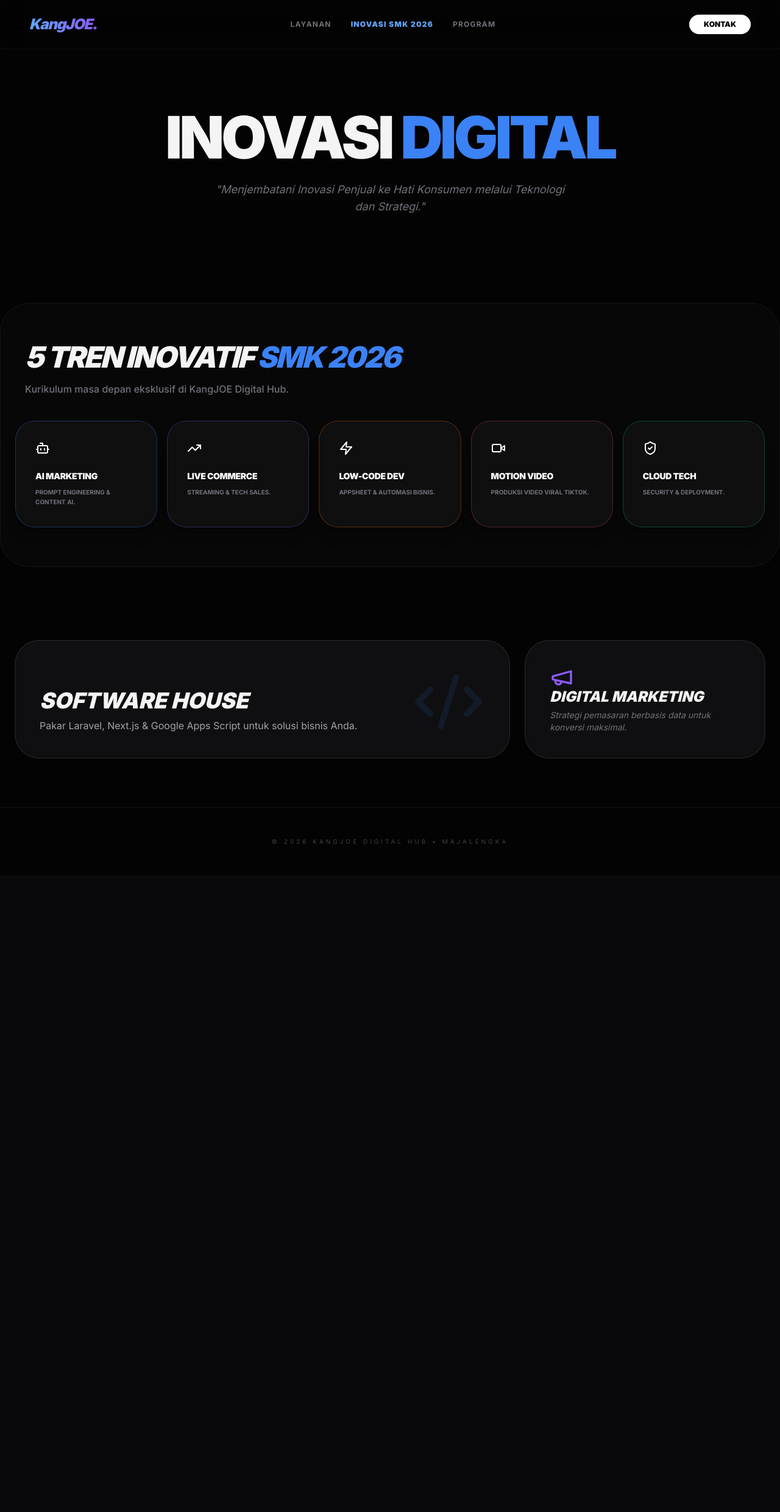
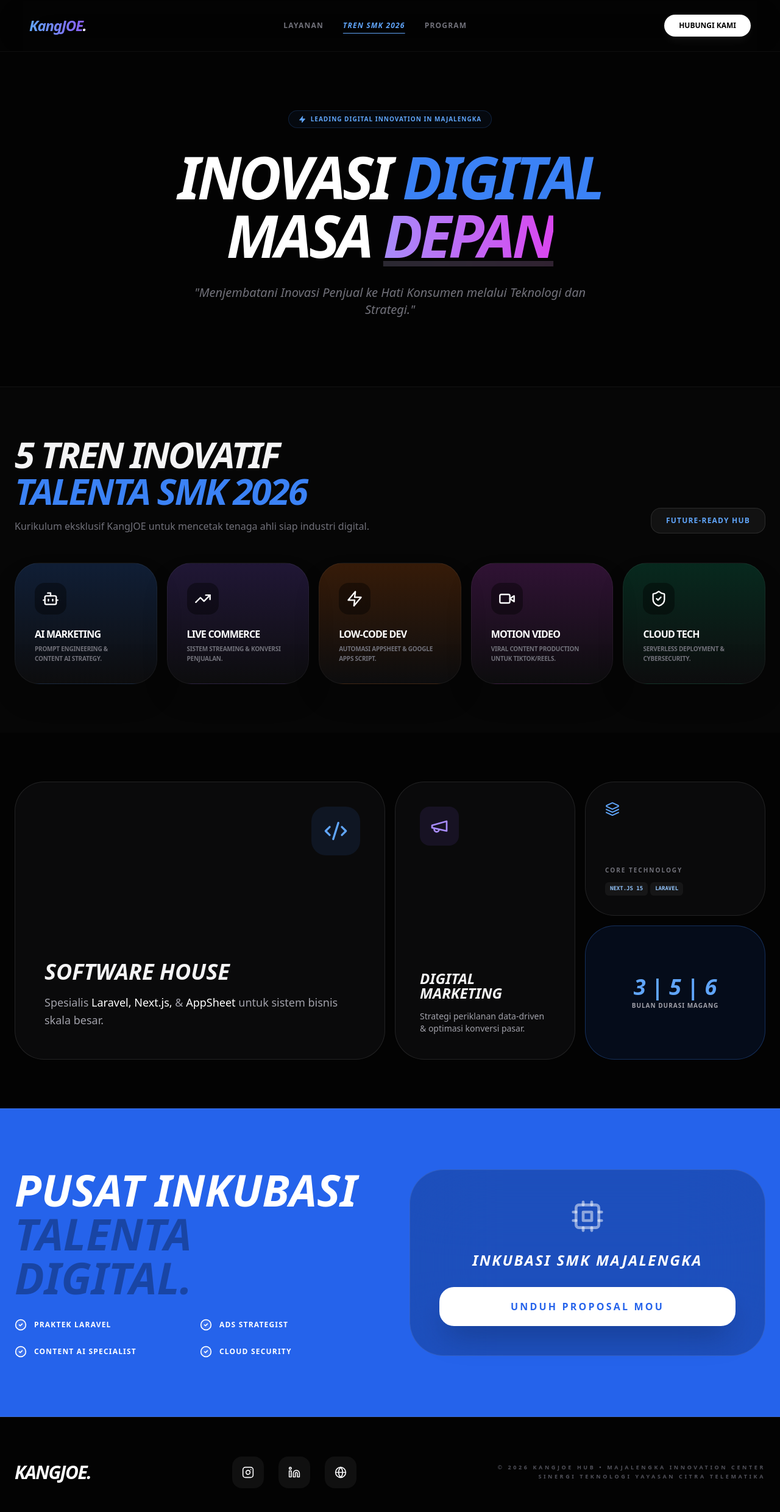
Before and after one commit to deny97-ct/landingpage-kangjoe, a Next.js app: page / in a window 1280 px wide. Shown: the top 2480 px of the page at 61% size. Before the commit the page ends 1436 px from the top, so only its background shows below. Built offline with nearby package versions, Linux system fonts and the light colour scheme.

Commit message:
Update page.tsx

```diff
--- a/src/app/page.tsx
+++ b/src/app/page.tsx
@@ -10,87 +10,165 @@
 
 export default function LandingPage() {
   return (
-    <div className="min-h-screen bg-[#030303] text-zinc-100 selection:bg-blue-500/30 overflow-x-hidden">
+    <div className="min-h-screen bg-[#030303] text-zinc-100 selection:bg-blue-500/30 overflow-x-hidden font-sans">
 
-      {/* 1. NAV - Menu Baru "Inovasi SMK" */}
+      {/* --- NAVIGASI --- */}
       <nav className="flex justify-between items-center px-6 md:px-12 py-6 border-b border-white/5 backdrop-blur-2xl sticky top-0 z-[100]">
         <div className="text-2xl font-black tracking-tighter bg-gradient-to-r from-blue-400 to-violet-500 bg-clip-text text-transparent italic">
-          KangJOE.
+          KangJOE<span className="text-white">.</span>
         </div>
         <div className="hidden md:flex gap-8 text-xs font-bold uppercase tracking-widest text-zinc-500">
           <a href="#services" className="hover:text-white transition-colors">Layanan</a>
-          <a href="#trends" className="hover:text-white transition-colors text-blue-400 font-black">INOVASI SMK 2026</a>
+          <a href="#trends" className="hover:text-white transition-colors text-blue-400 font-black italic underline underline-offset-8">Tren SMK 2026</a>
           <a href="#smk" className="hover:text-white transition-colors">Program</a>
         </div>
-        <button className="bg-white text-black px-6 py-2 rounded-full text-xs font-black hover:bg-blue-500 hover:text-white transition-all">
-          KONTAK
+        <button className="bg-white text-black px-6 py-2.5 rounded-full text-xs font-black hover:bg-blue-600 hover:text-white transition-all shadow-lg shadow-white/5">
+          HUBUNGI KAMI
         </button>
       </nav>
 
-      {/* 2. HERO */}
+      {/* --- HERO SECTION --- */}
       <section className="relative px-6 pt-24 pb-16 text-center">
-        <div className="absolute top-0 left-1/2 -translate-x-1/2 -z-10 h-[500px] w-full max-w-4xl bg-blue-600/10 blur-[120px]" />
-        <motion.div initial={{ opacity: 0, y: 20 }} animate={{ opacity: 1, y: 0 }}>
-          <h1 className="text-5xl md:text-8xl font-black tracking-tighter mb-6 leading-none uppercase">
-            INOVASI <span className="text-blue-500 text-glow">DIGITAL</span>
+        <div className="absolute top-0 left-1/2 -translate-x-1/2 -z-10 h-[500px] w-full max-w-4xl bg-blue-600/10 blur-[120px] opacity-60" />
+        <motion.div initial={{ opacity: 0, y: 20 }} animate={{ opacity: 1, y: 0 }} transition={{ duration: 0.8 }}>
+          <div className="inline-flex items-center gap-2 px-4 py-1.5 rounded-full border border-blue-500/20 bg-blue-500/5 text-blue-400 text-[10px] font-bold uppercase tracking-widest mb-8">
+            <Zap size={12} className="fill-current" /> Leading Digital Innovation in Majalengka
+          </div>
+          <h1 className="text-5xl md:text-8xl font-black tracking-tighter mb-8 leading-[0.9] text-white italic uppercase">
+            Inovasi <span className="text-blue-500">Digital</span> <br />
+            Masa <span className="bg-gradient-to-r from-violet-400 to-fuchsia-500 bg-clip-text text-transparent underline decoration-white/10">Depan</span>
           </h1>
-          <p className="text-zinc-500 max-w-xl mx-auto text-lg italic mb-10">
+          <p className="text-zinc-500 max-w-2xl mx-auto text-lg md:text-xl mb-12 italic leading-relaxed font-light">
             "Menjembatani Inovasi Penjual ke Hati Konsumen melalui Teknologi dan Strategi."
           </p>
         </motion.div>
       </section>
 
-      {/* 3. SECTION 5 TREN (Kita pindahkan ke atas agar pasti terlihat) */}
-      <section id="trends" className="px-6 py-16 max-w-7xl mx-auto bg-white/[0.02] rounded-[3rem] border border-white/5 my-10">
-        <div className="mb-10 text-center md:text-left px-4">
-          <h2 className="text-3xl md:text-5xl font-black tracking-tighter italic mb-4 uppercase">
-            5 Tren Inovatif <span className="text-blue-500">SMK 2026</span>
-          </h2>
-          <p className="text-zinc-500 font-medium">Kurikulum masa depan eksklusif di KangJOE Digital Hub.</p>
+      {/* --- SECTION: 5 TREN INOVATIF SMK (UPDATE TERBARU) --- */}
+      <section id="trends" className="px-6 py-20 max-w-7xl mx-auto border-t border-white/5 bg-white/[0.01]">
+        <div className="flex flex-col md:flex-row justify-between items-end mb-12 gap-6">
+          <div className="max-w-2xl">
+            <h2 className="text-4xl md:text-6xl font-black tracking-tighter mb-4 italic uppercase">
+              5 Tren Inovatif <br/><span className="text-blue-500">Talenta SMK 2026</span>
+            </h2>
+            <p className="text-zinc-500 font-medium">Kurikulum eksklusif KangJOE untuk mencetak tenaga ahli siap industri digital.</p>
+          </div>
+          <div className="px-6 py-3 bg-white/5 rounded-2xl border border-white/10 text-blue-400 text-xs font-black uppercase tracking-widest">
+            Future-Ready Hub
+          </div>
         </div>
 
         <div className="grid grid-cols-1 md:grid-cols-5 gap-4">
           {[
-            { t: "AI Marketing", d: "Prompt Engineering & Content AI.", i: <Bot/>, c: "border-blue-500/30" },
-            { t: "Live Commerce", d: "Streaming & Tech Sales.", i: <TrendingUp/>, c: "border-violet-500/30" },
-            { t: "Low-Code Dev", d: "AppSheet & Automasi Bisnis.", i: <Zap/>, c: "border-orange-500/30" },
-            { t: "Motion Video", d: "Produksi Video Viral TikTok.", i: <Video/>, c: "border-pink-500/30" },
-            { t: "Cloud Tech", d: "Security & Deployment.", i: <ShieldCheck/>, c: "border-emerald-500/30" }
+            { t: "AI Marketing", d: "Prompt Engineering & Content AI Strategy.", i: <Bot size={28}/>, c: "from-blue-500/20" },
+            { t: "Live Commerce", d: "Sistem Streaming & Konversi Penjualan.", i: <TrendingUp size={28}/>, c: "from-violet-500/20" },
+            { t: "Low-Code Dev", d: "Automasi AppSheet & Google Apps Script.", i: <Zap size={28}/>, c: "from-orange-500/20" },
+            { t: "Motion Video", d: "Viral Content Production untuk TikTok/Reels.", i: <Video size={28}/>, c: "from-fuchsia-500/20" },
+            { t: "Cloud Tech", d: "Serverless Deployment & Cybersecurity.", i: <ShieldCheck size={28}/>, c: "from-emerald-500/20" }
           ].map((item, idx) => (
             <motion.div
               key={idx}
-              whileHover={{ scale: 1.05 }}
-              className={`p-8 rounded-[2rem] border ${item.c} bg-zinc-900/50 transition-all group shadow-xl`}
+              whileHover={{ y: -10 }}
+              className={`p-8 rounded-[2.5rem] border border-white/5 bg-gradient-to-b ${item.c} to-zinc-900/40 flex flex-col gap-6 group hover:border-white/20 transition-all duration-500 shadow-2xl`}
             >
-              <div className="mb-6 text-white group-hover:text-blue-400 transition-colors">{item.i}</div>
-              <h4 className="font-black text-sm mb-2 uppercase tracking-tight text-white">{item.t}</h4>
-              <p className="text-[10px] text-zinc-500 leading-relaxed uppercase font-bold">{item.d}</p>
+              <div className="p-3 bg-black/40 w-fit rounded-2xl text-white group-hover:scale-110 transition-transform">{item.i}</div>
+              <div>
+                <h4 className="font-black text-white mb-2 uppercase tracking-tighter leading-none">{item.t}</h4>
+                <p className="text-[10px] text-zinc-500 leading-relaxed font-bold uppercase tracking-tight">{item.d}</p>
+              </div>
             </motion.div>
           ))}
         </div>
       </section>
 
-      {/* 4. SERVICES */}
+      {/* --- SERVICES GRID --- */}
       <section id="services" className="px-6 py-20 max-w-7xl mx-auto">
-        <div className="grid grid-cols-1 md:grid-cols-3 gap-6 h-auto">
-          <div className="md:col-span-2 bg-zinc-900/60 border border-white/10 rounded-[2.5rem] p-10 flex flex-col justify-end relative overflow-hidden group hover:border-blue-500/50 transition-all">
-            <Code2 className="absolute top-10 right-10 text-blue-500/10 group-hover:scale-110 transition-transform" size={120} />
-            <h3 className="text-4xl font-black italic mb-2">SOFTWARE HOUSE</h3>
-            <p className="text-zinc-400 leading-relaxed">Pakar Laravel, Next.js & Google Apps Script untuk solusi bisnis Anda.</p>
+        <div className="grid grid-cols-1 md:grid-cols-4 gap-4 auto-rows-[220px]">
+
+          {/* Card 1: Software House */}
+          <motion.div whileHover={{ scale: 0.99 }} className="md:col-span-2 md:row-span-2 relative group overflow-hidden rounded-[3rem] border border-white/10 bg-zinc-900/40 p-12 flex flex-col justify-end">
+            <div className="absolute top-10 right-10 p-5 bg-blue-500/10 rounded-3xl text-blue-400 group-hover:bg-blue-500 group-hover:text-white transition-all duration-700">
+              <Code2 size={40} />
+            </div>
+            <div className="relative z-10">
+              <h3 className="text-4xl font-black mb-4 italic uppercase">Software House</h3>
+              <p className="text-zinc-400 text-lg leading-relaxed">
+                Spesialis <span className="text-white">Laravel, Next.js,</span> & <span className="text-white font-medium">AppSheet</span> untuk sistem bisnis skala besar.
+              </p>
+            </div>
+          </motion.div>
+
+          {/* Card 2: Marketing */}
+          <motion.div whileHover={{ scale: 0.99 }} className="md:row-span-2 relative group overflow-hidden rounded-[3rem] border border-white/10 bg-zinc-900/40 p-10 flex flex-col justify-between">
+            <div className="p-4 bg-violet-500/10 rounded-2xl text-violet-400 w-fit group-hover:bg-violet-500 group-hover:text-white transition-all duration-700">
+              <Megaphone size={32} />
+            </div>
+            <div>
+              <h3 className="text-2xl font-black mb-4 italic uppercase leading-none">Digital Marketing</h3>
+              <p className="text-zinc-400 text-sm">Strategi periklanan data-driven & optimasi konversi pasar.</p>
+            </div>
+          </motion.div>
+
+          {/* Card 3: Tech Stack */}
+          <div className="relative rounded-[3rem] border border-white/10 bg-zinc-900/40 p-8 flex flex-col justify-between">
+            <div className="text-blue-400"><Layers size={24}/></div>
+            <div>
+              <h4 className="text-[10px] font-bold text-zinc-500 uppercase tracking-[0.2em] mb-3">Core Technology</h4>
+              <div className="flex flex-wrap gap-1 text-[9px] font-mono font-bold text-blue-300 uppercase">
+                <span className="px-2 py-1 bg-white/5 rounded-md">Next.js 15</span>
+                <span className="px-2 py-1 bg-white/5 rounded-md">Laravel</span>
+              </div>
+            </div>
           </div>
-          <div className="bg-zinc-900/60 border border-white/10 rounded-[2.5rem] p-10 flex flex-col justify-between hover:border-violet-500/50 transition-all">
-            <Megaphone className="text-violet-500" size={40} />
-            <div>
-              <h3 className="text-2xl font-black italic mb-2 leading-none uppercase">Digital Marketing</h3>
-              <p className="text-zinc-500 text-sm italic">Strategi pemasaran berbasis data untuk konversi maksimal.</p>
+
+          {/* Card 4: Internship */}
+          <div className="relative rounded-[3rem] border border-blue-500/30 bg-blue-600/10 p-8 flex flex-col justify-center text-center">
+            <div className="text-blue-400 font-black text-4xl mb-1 italic">3 | 5 | 6</div>
+            <p className="text-[10px] text-zinc-400 uppercase tracking-widest font-black leading-tight">Bulan Durasi Magang</p>
+          </div>
+
+        </div>
+      </section>
+
+      {/* --- PROGRAM SMK --- */}
+      <section id="smk" className="px-6 py-24 bg-blue-600 border-y border-white/10 text-white overflow-hidden relative">
+        <div className="max-w-7xl mx-auto grid md:grid-cols-2 gap-16 items-center">
+          <div>
+            <h2 className="text-4xl md:text-7xl font-black mb-8 italic uppercase leading-[0.85]">
+              Pusat Inkubasi <br/><span className="text-black/30">Talenta Digital.</span>
+            </h2>
+            <div className="grid grid-cols-1 sm:grid-cols-2 gap-6">
+              {['Praktek Laravel', 'Ads Strategist', 'Content AI Specialist', 'Cloud Security'].map((item, i) => (
+                <div key={i} className="flex items-center gap-3 text-white font-black uppercase text-xs tracking-widest">
+                  <CheckCircle2 size={20} className="text-white fill-white/10" /> {item}
+                </div>
+              ))}
             </div>
+          </div>
+          <div className="bg-black/20 backdrop-blur-3xl p-12 rounded-[3.5rem] border border-white/10 text-center">
+             <Cpu size={56} className="mx-auto mb-8 text-white/50 animate-pulse" />
+             <h3 className="text-2xl font-black mb-8 uppercase tracking-widest leading-none italic">Inkubasi SMK Majalengka</h3>
+             <button className="w-full bg-white text-blue-600 py-5 rounded-3xl font-black hover:scale-[1.02] transition-all uppercase tracking-[0.2em] shadow-2xl">
+               UNDUH PROPOSAL MOU
+             </button>
           </div>
         </div>
       </section>
 
-      {/* 5. FOOTER */}
-      <footer className="px-6 py-12 text-center text-zinc-700 text-[10px] tracking-[0.4em] uppercase border-t border-white/5">
-        © 2026 KANGJOE DIGITAL HUB • MAJALENGKA
+      {/* --- FOOTER --- */}
+      <footer className="px-6 py-16 border-t border-white/5">
+        <div className="max-w-7xl mx-auto flex flex-col md:flex-row justify-between items-center gap-12">
+          <div className="text-3xl font-black tracking-tighter italic text-white uppercase">KangJOE.</div>
+          <div className="flex gap-6">
+             <a href="#" className="p-4 bg-white/5 rounded-2xl hover:bg-blue-600 transition-colors"><Instagram size={20}/></a>
+             <a href="#" className="p-4 bg-white/5 rounded-2xl hover:bg-blue-600 transition-colors"><Linkedin size={20}/></a>
+             <a href="#" className="p-4 bg-white/5 rounded-2xl hover:bg-blue-600 transition-colors"><Globe size={20}/></a>
+          </div>
+          <div className="text-zinc-600 text-[9px] tracking-[0.4em] uppercase font-bold text-center md:text-right leading-relaxed">
+            © 2026 KANGJOE HUB • Majalengka Innovation Center <br/>
+            Sinergi Teknologi Yayasan Citra Telematika
+          </div>
+        </div>
       </footer>
     </div>
   );
```
